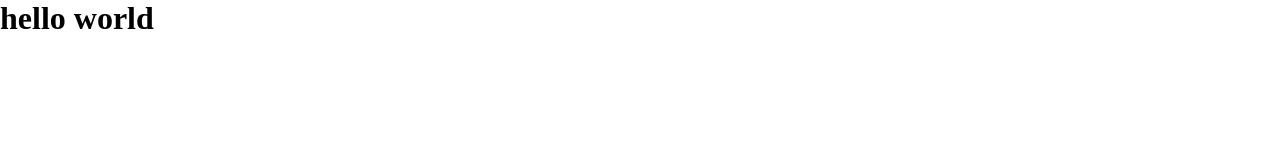
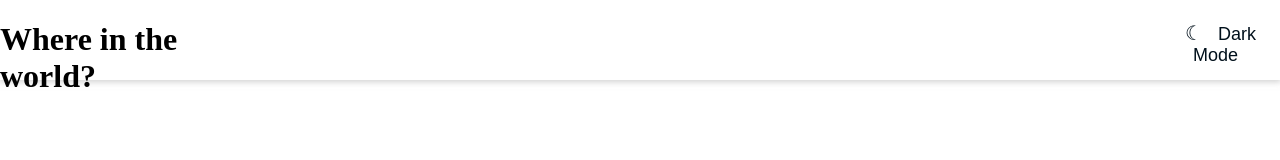
Before and after one commit to CodeSmitty/rest-country-api, a plain HTML site: page index.html in a window 1280 px wide. Drawn offline with Linux system fonts and the light colour scheme.

Commit message:
Worked on header

```diff
--- a/index.html
+++ b/index.html
@@ -4,10 +4,13 @@
     <meta charset="UTF-8" />
     <meta name="viewport" content="width=device-width, initial-scale=1.0" />
     <link rel="stylesheet" href="style.css" />
-    <title>Document</title>
+    <title>Country Api</title>
   </head>
   <body>
-    <h1>hello world</h1>
+    <div class='header-container'>
+      <h1 class='header-title'>Where in the world?</h1>
+      <button id='darkmode-btn'><span id='moon'>&#x263E;</span> Dark Mode</button>
+    </div>
   </body>
 
   <script src="app.js"></script>
--- a/style.css
+++ b/style.css
@@ -1,5 +1,46 @@
 * {
-  margin: 0;
-  padding: 0;
   box-sizing: border-box;
 }
+
+body{
+  margin:0;
+  padding:0;
+}
+
+.header-container{
+  width:100%;
+  display:flex;
+  flex-direction: row wrap;
+  justify-content: space-around;
+  height:80px;
+  box-shadow: 0 1px 6px 1px rgba(179, 179, 179, 0.6);
+};
+
+.header-container{
+  padding:20px;
+  margin:auto 0;
+}
+
+#darkmode-btn{
+  color:rgb(0, 16, 27);
+   margin:auto 0;
+  margin-left:900px;
+  height:40px;
+  background:none;
+  border:none;
+  font-size: 18px;
+}
+
+#moon{
+
+  padding:0 10px;
+  font-size:20px;
+}
+
+#darkmode-btn:hover{
+cursor: pointer;
+}
+
+#darkmode-btn:focus{
+  outline: none;
+}
```
